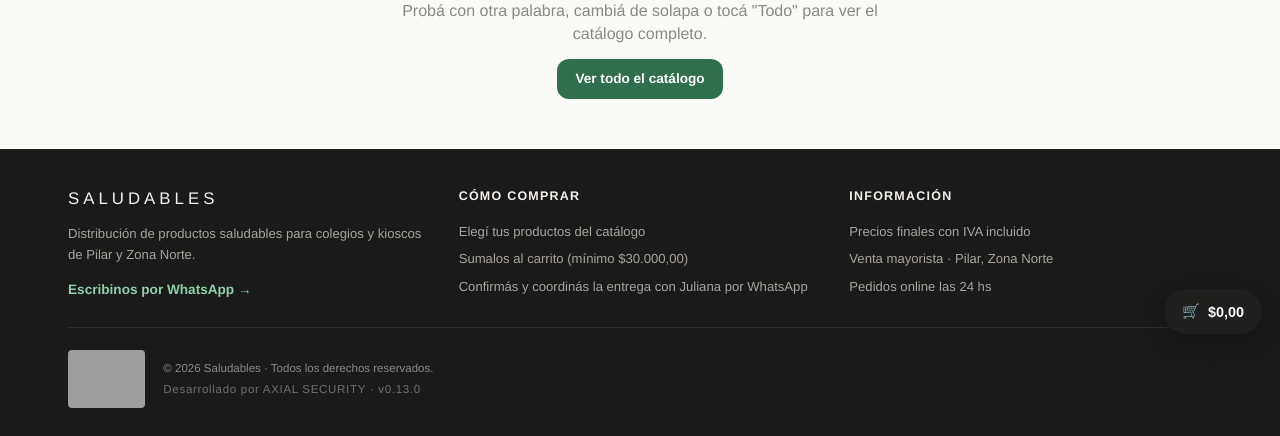
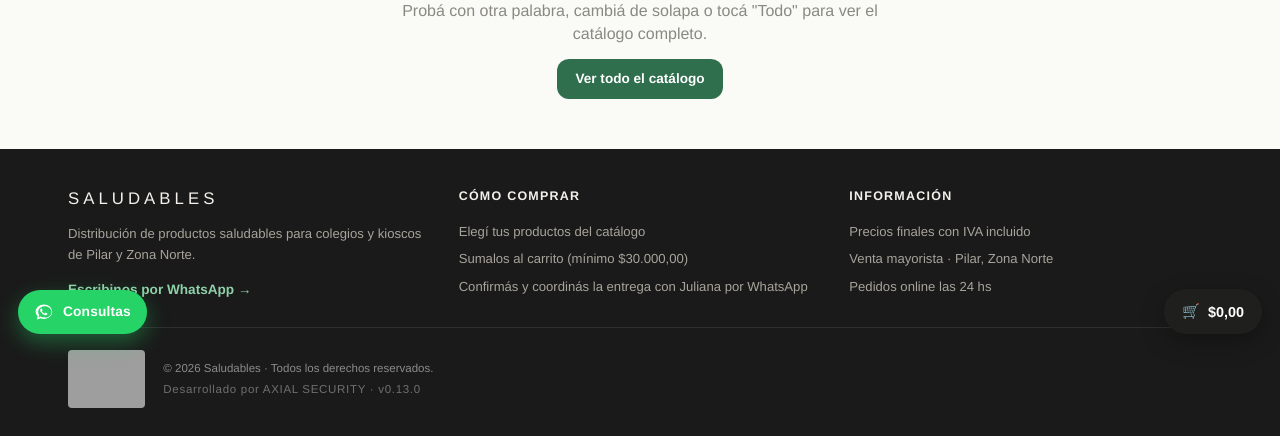
Before and after one commit to AxialSC/saludables-colegios, a Flask app: page / in a window 1280 px wide. Shown: the part 448-884 px from the top of the page. Run offline with Flask 3, Linux system fonts and the light colour scheme; data comes from the database, SQL or seed files in the repository; data that the repository does not hold is empty; grey boxes are pictures that could not be loaded.

Commit message:
Saludables v0.13.0 completo

```diff
--- a/app/static/css/tienda.css
+++ b/app/static/css/tienda.css
@@ -409,3 +409,40 @@ a { color: inherit; text-decoration: none; }
 .co-nota { font-size: 0.72rem; color: var(--t-soft); margin-top: 12px; line-height: 1.4; }
 .co-volver-link { display: inline-block; color: var(--t-verde-d); font-weight: 700;
     font-size: 0.85rem; margin-top: 6px; }
+
+/* =====================================================================
+   v0.13 · Boton flotante de CONSULTAS por WhatsApp
+   (va abajo-izquierda para no chocar con el carrito, que esta abajo-derecha)
+   ===================================================================== */
+.wa-fab {
+    position: fixed; left: 18px; bottom: 18px; z-index: 60;
+    display: inline-flex; align-items: center; gap: 9px;
+    background: #25D366; color: #fff;
+    padding: 12px 16px; border-radius: 999px;
+    font-size: 0.86rem; font-weight: 800; letter-spacing: .01em;
+    box-shadow: 0 8px 22px rgba(37,211,102,.38);
+    transition: transform .12s ease, background .15s ease;
+}
+.wa-fab:hover { background: #1da955; transform: translateY(-2px); }
+.wa-fab:active { transform: scale(.98); }
+.wa-fab-ic { display: inline-flex; }
+/* En pantallas muy chicas dejamos solo el icono, para no encimar el carrito */
+@media (max-width: 420px) {
+    .wa-fab .wa-fab-tx { display: none; }
+    .wa-fab { padding: 13px; }
+}
+
+/* =====================================================================
+   v0.13 · Tabla "Tu pedido" del cliente (checkout + confirmacion)
+   2 tonos suaves (filas alternadas) + Total mas destacado.
+   ===================================================================== */
+.co-item {
+    padding: 11px 12px; border-bottom: none; border-radius: 8px;
+    font-size: 0.85rem;
+}
+.co-item:nth-child(odd) { background: #FAF7F1; }   /* tono crema muy suave */
+.co-item span:last-child { font-weight: 800; }
+.co-total-row {
+    margin-top: 14px; padding: 14px 12px 2px;
+    border-top: 2px solid var(--t-line); font-size: 1.12rem;
+}
--- a/app/templates/cliente/catalogo.html
+++ b/app/templates/cliente/catalogo.html
@@ -163,6 +163,18 @@
     </div>
 </footer>
 
+<!-- Boton flotante de CONSULTAS por WhatsApp (v0.13) -->
+<a class="wa-fab" href="https://wa.me/{{ ajustes.whatsapp }}?text={{ 'Hola! Tengo una consulta sobre el catálogo.'|urlencode }}"
+   target="_blank" rel="noopener" aria-label="Consultas por WhatsApp">
+    <span class="wa-fab-ic" aria-hidden="true">
+        <svg viewBox="0 0 24 24" width="20" height="20" fill="currentColor">
+            <path d="M12 3C6.5 3 2 6.85 2 11.55c0 2.06.9 3.94 2.4 5.35L3.5 21l4.4-1.42c1.2.46 2.55.72 3.95.72 5.5 0 10-3.85 10-8.55C21.75 6.85 17.5 3 12 3zm0 15.4c-1.3 0-2.55-.27-3.66-.75l-.26-.11-2.6.84.85-2.5-.17-.27a6.6 6.6 0 0 1-1.16-3.71c0-3.75 3.6-6.8 8-6.8s8 3.05 8 6.8-3.6 6.8-8 6.8z"/>
+            <path d="M9.6 8.2c-.16-.36-.33-.37-.49-.38h-.42c-.14 0-.37.05-.57.27-.2.22-.74.72-.74 1.75s.76 2.03.86 2.17c.11.14 1.48 2.36 3.66 3.22 1.81.71 2.18.57 2.57.54.39-.04 1.27-.52 1.45-1.02.18-.5.18-.93.13-1.02-.05-.09-.2-.14-.42-.25-.22-.11-1.27-.63-1.47-.7-.2-.07-.34-.11-.49.11-.14.22-.56.7-.69.85-.13.14-.25.16-.47.05-.22-.11-.92-.34-1.76-1.08-.65-.58-1.09-1.29-1.22-1.51-.13-.22-.01-.34.1-.45.1-.1.22-.25.33-.38.11-.13.14-.22.22-.36.07-.14.04-.27-.02-.38-.05-.11-.48-1.18-.66-1.61z"/>
+        </svg>
+    </span>
+    <span class="wa-fab-tx">Consultas</span>
+</a>
+
 <!-- Boton flotante del carrito -->
 <button class="cart-fab" onclick="abrirCarrito()">
     🛒 <span id="cart-fab-total">$0,00</span>
```
